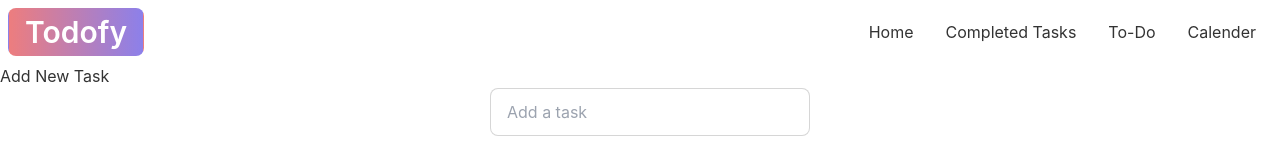
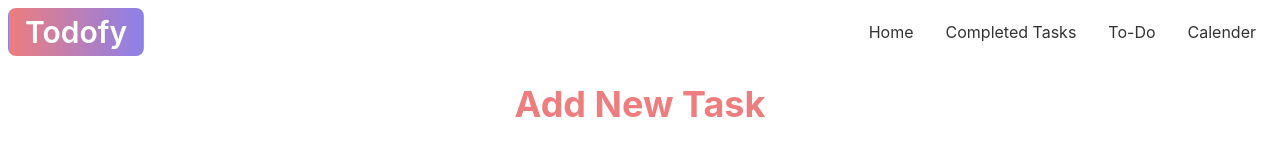
Before and after one commit to MehruzSaif/todo-client-side, a React (Create React App) app: page / in a window 1280 px wide. Shown: the top 154 px of the page. Built offline with nearby package versions, Linux system fonts and the light colour scheme; no server answers.

Commit message:
all latest changes done

```diff
--- a/src/Pages/Home/Home.js
+++ b/src/Pages/Home/Home.js
@@ -36,7 +36,7 @@ const Home = () => {
 
     return (
         <div>
-            <h2 className=''>Add New Task</h2>
+            <h2 className='text-center font-bold mt-5 mb-8 text-4xl text-secondary'>Add New Task</h2>
             <section className=" flex ml-5 mb-3 justify-center">
                 <div class="form-control w-full max-w-xs">
                     <input
```
